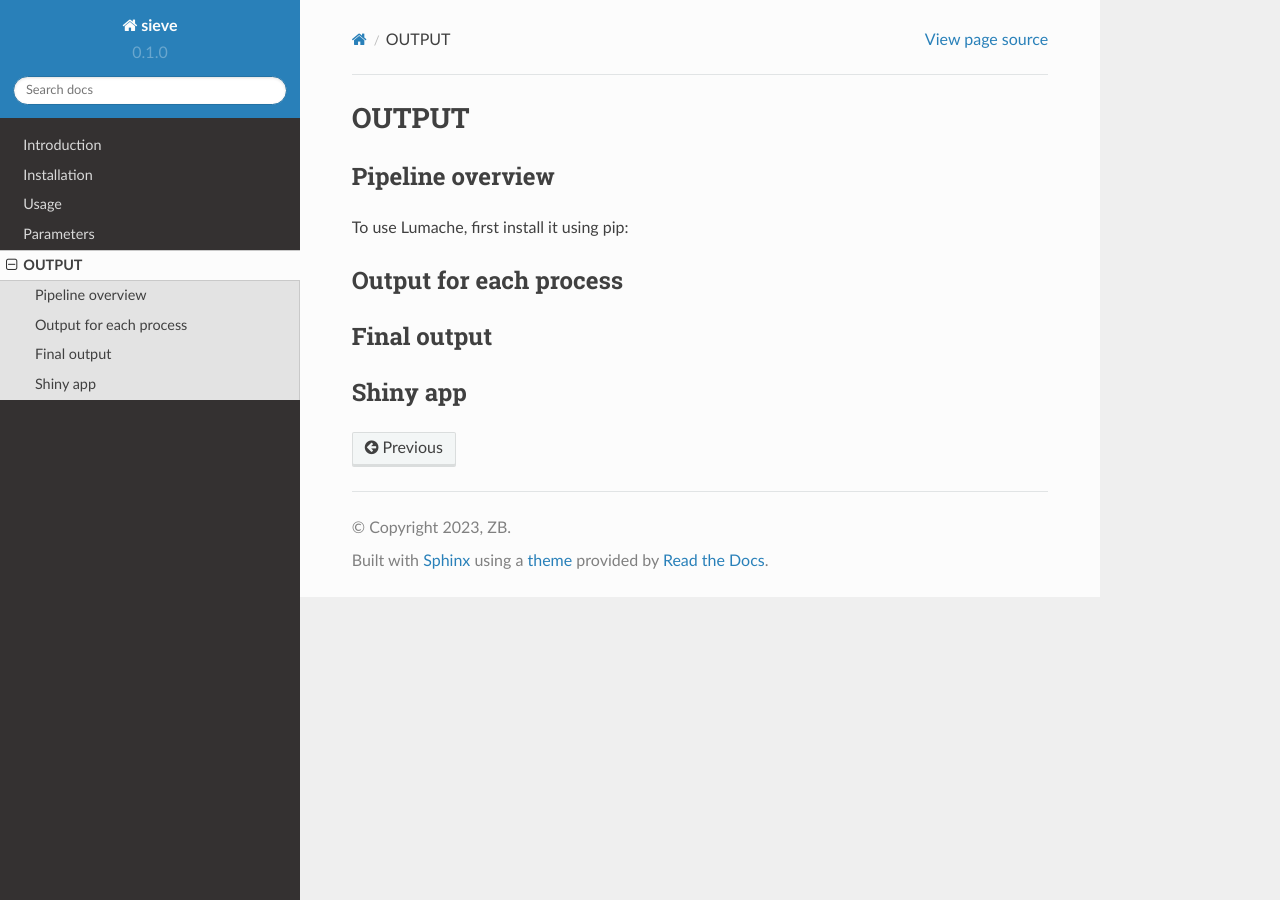
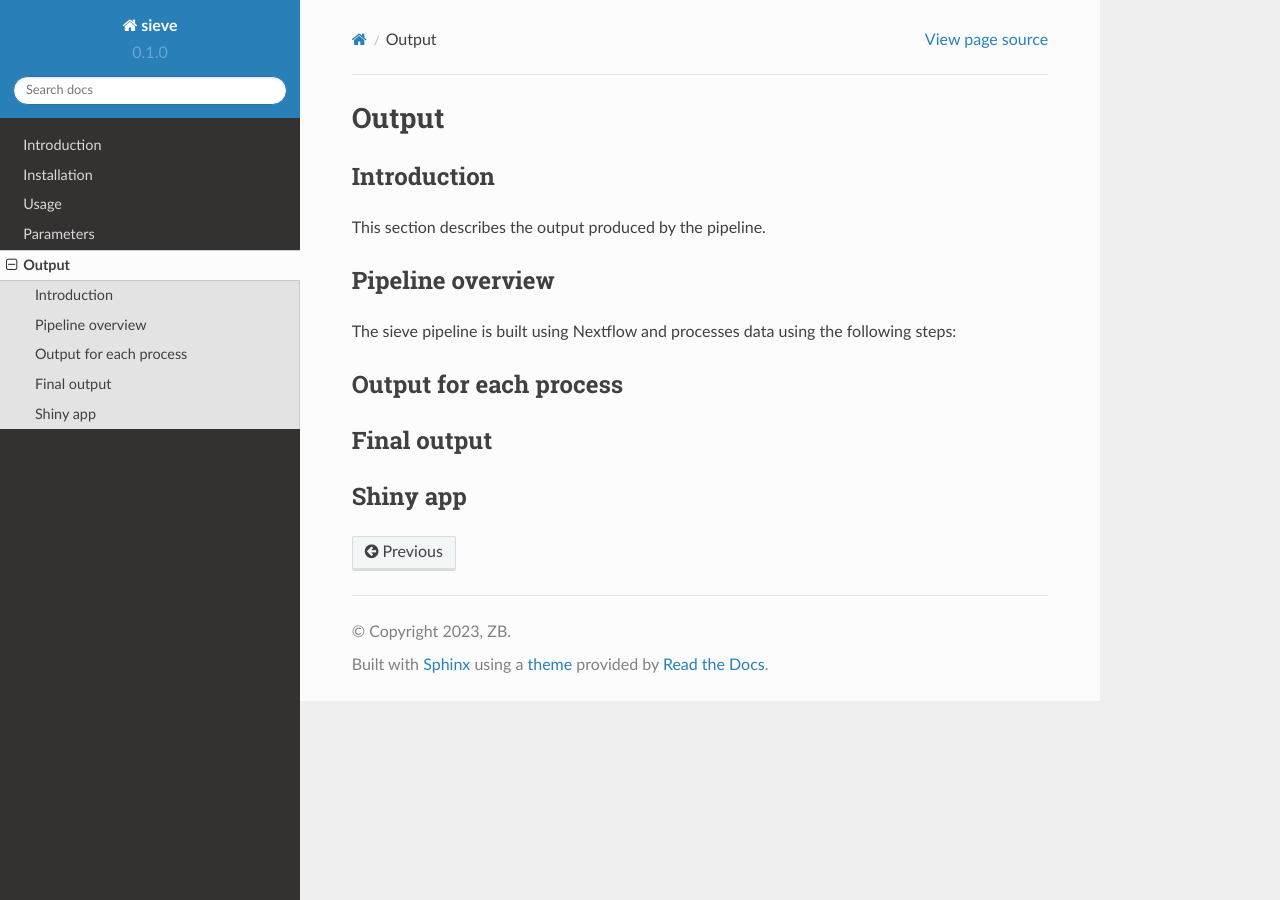
Before and after one commit to matiasWanntorp/sieve-doc, a Sphinx documentation site: the page built from docs/source/output.rst, in a window 1280 px wide. Built offline with Sphinx 7.4.7 and the Read the Docs theme 2.0.0, drawn with Linux system fonts in a browser that asks for light colours.

Commit message:
Update output.rst

```diff
--- a/docs/source/output.rst
+++ b/docs/source/output.rst
@@ -1,10 +1,17 @@
-OUTPUT
-============
+Output
+======
+
+Introduction
+------------
+
+This section describes the output produced by the pipeline.
 
 Pipeline overview
 -----------------
 
-To use Lumache, first install it using pip:
+The sieve pipeline is built using Nextflow and processes data using the following steps:
+
+
 
 
 Output for each process
```
